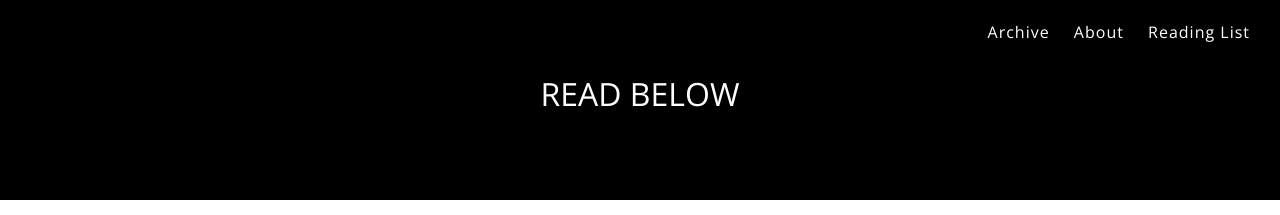
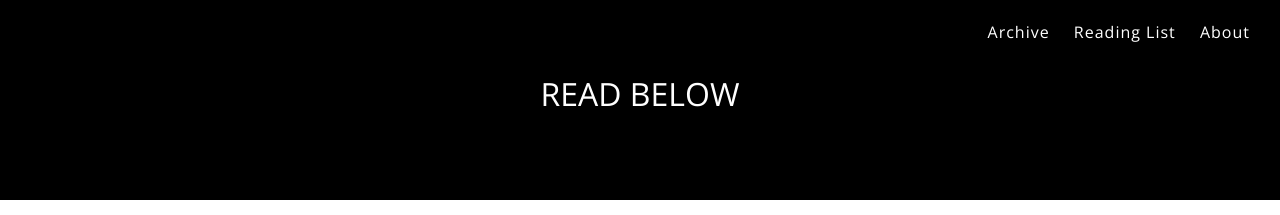
Before and after one commit to irenealgi/readbelow, a Jekyll site: the page built from index.html, in a window 1280 px wide and 900 px high. Shown: the top 215 px of the window. Built offline with Jekyll 4.4.1, drawn with Linux system fonts in a browser that asks for light colours; the list of posts is cut into pages by our own code.

Commit message:
Update header.html

```diff
--- a/_includes/header.html
+++ b/_includes/header.html
@@ -1,8 +1,9 @@
 <header class="site-header">
   <div class="site-nav">
     <a class="page-link" href="/archive">Archive</a>
+    <a class="page-link" href="/reading list">Reading List</a>
     <a class="page-link" href="/about">About</a>
-    <a class="page-link" href="/reading list">Reading List</a>
+
   </div>
 
   <div class="container">
```
